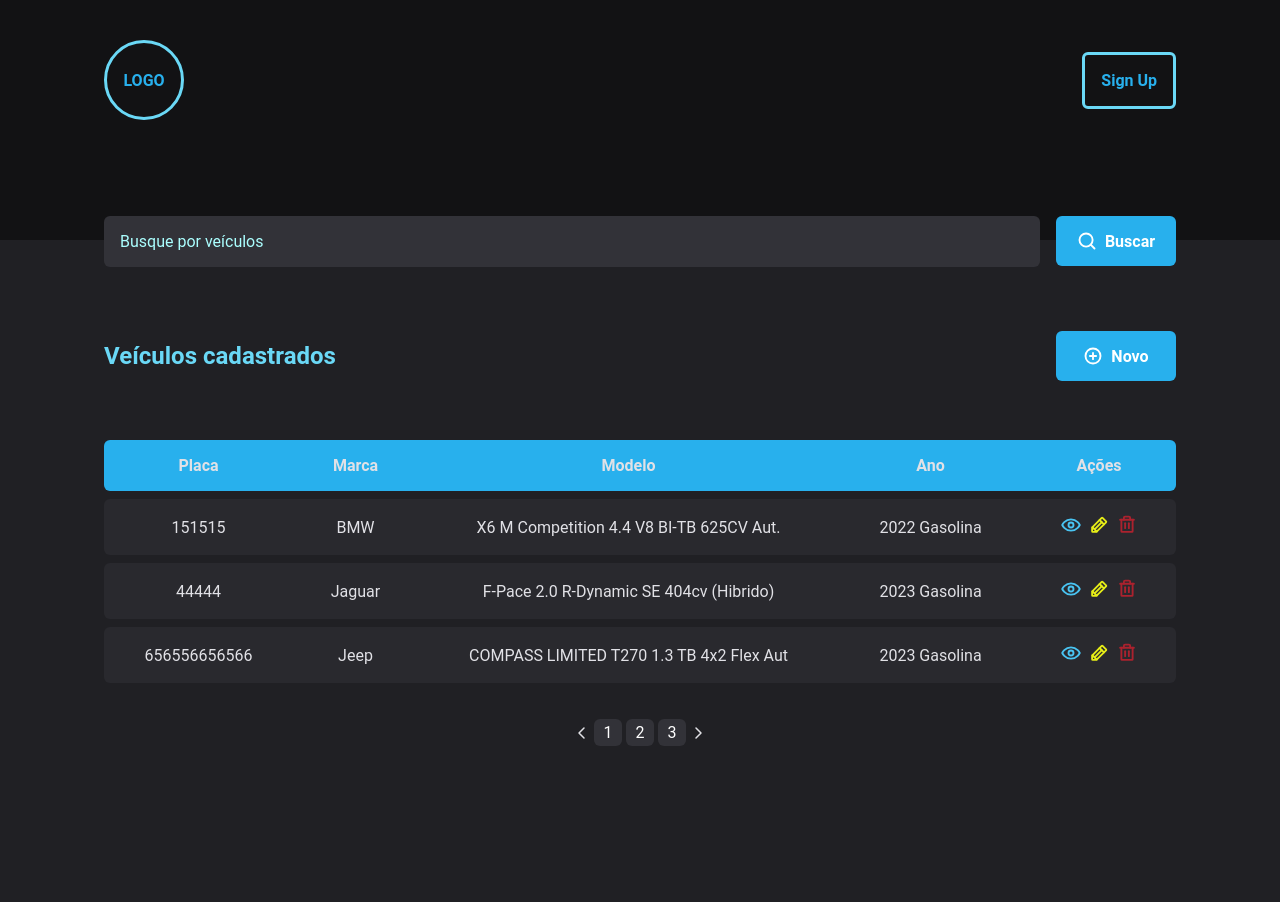
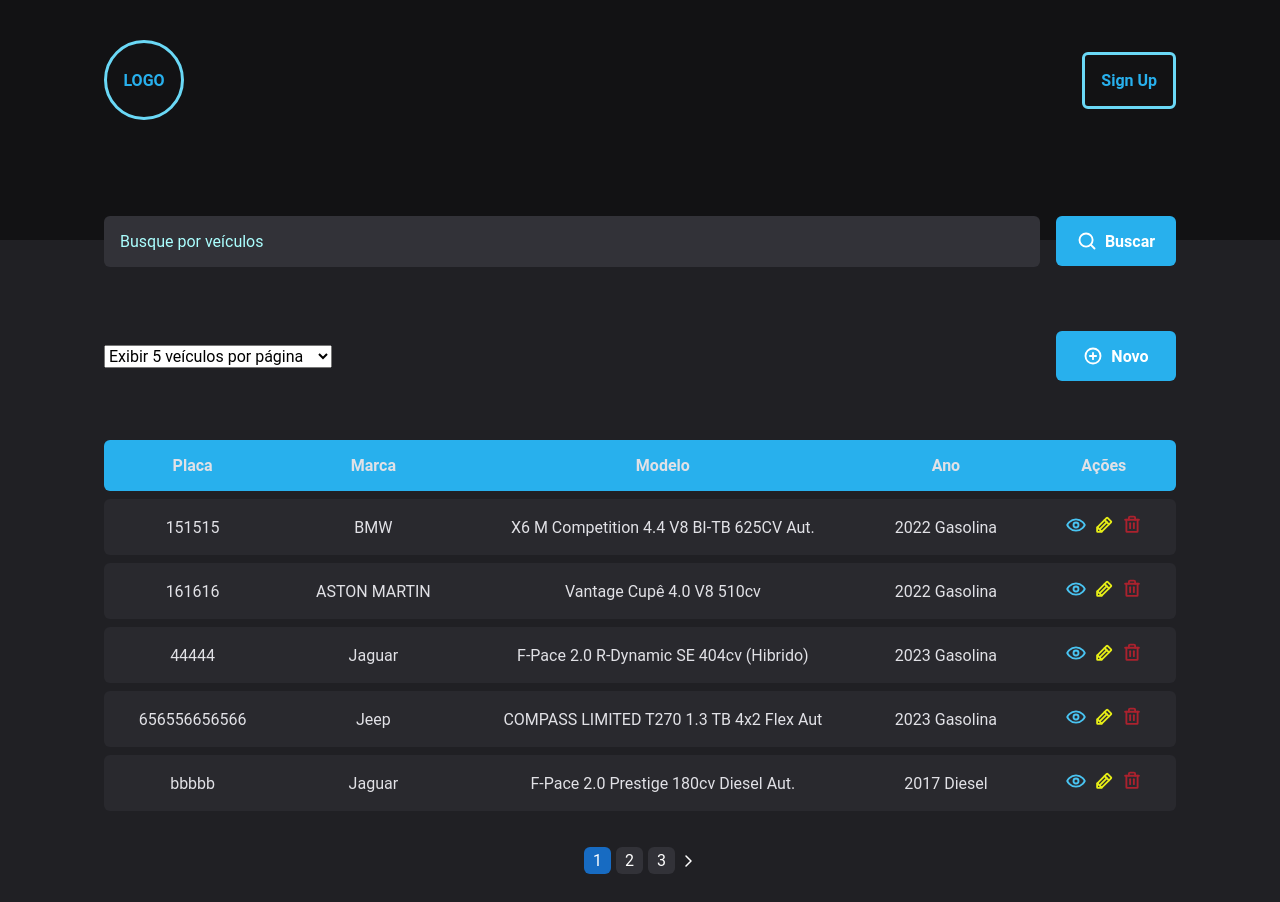
Before and after one commit to Jessica-Garcia/vehicle-registration, a React (Vite) app: page / in a window 1280 px wide. Before the commit the page ends 800 px from the top, so only its background shows below. Built offline with nearby package versions, Linux system fonts and the light colour scheme; data requests are answered from the project's data file.

Commit message:
refactor: improve pagination

```diff
--- a/server.json
+++ b/server.json
@@ -49,6 +49,66 @@
       "model": "F-Pace 2.0 R-Dynamic SE 404cv (Hibrido)",
       "brandId": "28",
       "brand": "Jaguar"
+    },
+    {
+      "id": "4a52c641-8f6c-419d-b4a0-3decd593d384",
+      "licensePlate": "pppppp",
+      "yearId": "2010-1",
+      "year": "2010 Gasolina",
+      "modelId": "9300",
+      "model": "Corolla ALTIS/A.Premiu. 2.0 Flex 16V Aut",
+      "brandId": "56",
+      "brand": "Toyota"
+    },
+    {
+      "id": "d53233d2-a0dd-41e8-978c-b906a0dfa0ca",
+      "licensePlate": "ggggg",
+      "yearId": "2019-3",
+      "year": "2019 Diesel",
+      "modelId": "7879",
+      "model": "XC 90 D-5 INSCRIPTION 2.0 235cv Dies. 5p",
+      "brandId": "58",
+      "brand": "Volvo"
+    },
+    {
+      "id": "4d60138a-402e-4b47-8c2b-5e02b1b265cb",
+      "licensePlate": "bbbbb",
+      "yearId": "2017-3",
+      "year": "2017 Diesel",
+      "modelId": "7662",
+      "model": "F-Pace 2.0 Prestige 180cv Diesel Aut.",
+      "brandId": "28",
+      "brand": "Jaguar"
+    },
+    {
+      "id": "2251c709-5339-4a2a-a970-103bafc5d269",
+      "licensePlate": "qqqqq",
+      "yearId": "1997-1",
+      "year": "1997 Gasolina",
+      "modelId": "2",
+      "model": "Legend 3.2/3.5",
+      "brandId": "1",
+      "brand": "Acura"
+    },
+    {
+      "id": "a1a96a8b-7ad4-494c-bdd0-16b053a90764",
+      "licensePlate": "wwwww",
+      "yearId": "2021-3",
+      "year": "2021 Diesel",
+      "modelId": "4567",
+      "model": "MARRUÁ AM 200 2.8  CD TDI Diesel",
+      "brandId": "2",
+      "brand": "Agrale"
+    },
+    {
+      "id": "5066f3f3-0095-45fa-9074-4df4362e0328",
+      "licensePlate": "161616",
+      "yearId": "2022-1",
+      "year": "2022 Gasolina",
+      "modelId": "10144",
+      "model": "Vantage Cupê  4.0 V8 510cv",
+      "brandId": "189",
+      "brand": "ASTON MARTIN"
     }
   ]
 }
--- a/src/pages/Home/index.tsx
+++ b/src/pages/Home/index.tsx
@@ -5,8 +5,10 @@ import { IVehicle } from "../../@types/IVehicle";
 import {
   AddButton,
   HomeContainer,
+  Options,
   Pagination,
-  Title,
+  PaginationButton,
+  PassPagesButton,
   VehicleTable,
 } from "./styles";
 import { SearchForm } from "./components/SearchForm";
@@ -14,8 +16,11 @@ import { TableItem } from "../../components/TableItem";
 
 export const Home = () => {
   const [vehicleList, setVehicleList] = useState<IVehicle[]>();
-  const [pages, setPages] = useState<number>(0);
+  const [totalVehicle, setTotalVehicle] = useState<number>(0);
   const [currentPage, setCurrentPage] = useState<number>(1);
+  const [totalPages, setTotalPages] = useState<number>(0);
+  const [pages, setPages] = useState<number[]>([]);
+  const [recordLimitPerPage, setRecordLimitPerPage] = useState<number>(5);
   const [query, setQuery] = useState<string>("");
 
   const deleteVehicle = async (id: string | undefined) => {
@@ -35,19 +40,27 @@ export const Home = () => {
   };
 
   const getVehicles = useCallback(async () => {
-    const limit = 3;
     const response = await api.get<IVehicle[]>("vehicles", {
       params: {
         _sort: "licensePlate",
         brand_like: query,
-        _limit: limit,
+        _limit: recordLimitPerPage,
         _page: currentPage,
         // q: query,
       },
     });
-    setPages(Math.ceil(response.headers["x-total-count"] / limit));
+
+    setTotalVehicle(Number(response.headers["x-total-count"]));
+    setTotalPages(Math.ceil(totalVehicle / recordLimitPerPage));
+
+    const arrayPages = [];
+    for (let page = 1; page <= totalPages; page++) {
+      arrayPages.push(page);
+    }
+    setPages(arrayPages);
+
     response.data && setVehicleList(response.data);
-  }, [currentPage, query]);
+  }, [currentPage, query, totalVehicle, totalPages, recordLimitPerPage]);
 
   const resetPage = (query: string) => {
     setCurrentPage(1);
@@ -61,14 +74,24 @@ export const Home = () => {
   return (
     <HomeContainer>
       <SearchForm onGetVehicles={resetPage} />
-      <Title>
-        <h2>Veículos cadastrados</h2>
+      <Options>
+        <select
+          onChange={(e) => {
+            setRecordLimitPerPage(Number(e.target.value));
+            setCurrentPage(1);
+          }}
+        >
+          <option value="5"> Exibir 5 veículos por página</option>
+          <option value="10">Exibir 10 Veículos por página</option>
+          <option value="15">Exibir 15 Veículos por página</option>
+          <option value="20">Exibir 20 Veículos por página</option>
+        </select>
         <AddButton>
           <a href="/vehicle/add">
             <PlusCircle weight="bold" size={20} /> Novo
           </a>
         </AddButton>
-      </Title>
+      </Options>
 
       <VehicleTable>
         <thead>
@@ -94,17 +117,30 @@ export const Home = () => {
         </tbody>
       </VehicleTable>
 
-      {vehicleList && pages > 1 && (
+      {vehicleList && totalPages > 1 && (
         <Pagination>
-          <span>
-            <CaretLeft weight="bold" />
-          </span>
-          <button onClick={() => setCurrentPage(1)}>1</button>
-          <button onClick={() => setCurrentPage(2)}>2</button>
-          <button onClick={() => setCurrentPage(3)}>3</button>
-          <span>
-            <CaretRight weight="bold" />
-          </span>
+          {currentPage > 1 && (
+            <PassPagesButton onClick={() => setCurrentPage(currentPage - 1)}>
+              <CaretLeft weight="bold" />
+            </PassPagesButton>
+          )}
+          {pages.map((page) => {
+            return (
+              <PaginationButton
+                key={page}
+                onClick={() => setCurrentPage(page)}
+                isSelected={page === currentPage}
+              >
+                {page}
+              </PaginationButton>
+            );
+          })}
+
+          {currentPage < totalPages && (
+            <PassPagesButton onClick={() => setCurrentPage(currentPage + 1)}>
+              <CaretRight weight="bold" />
+            </PassPagesButton>
+          )}
         </Pagination>
       )}
     </HomeContainer>
--- a/src/pages/Home/styles.ts
+++ b/src/pages/Home/styles.ts
@@ -9,7 +9,7 @@ export const HomeContainer = styled.main`
   padding: 0 1.5rem;
 `;
 
-export const Title = styled.div`
+export const Options = styled.div`
   margin: 4rem 0 2rem;
   display: flex;
   align-items: center;
@@ -68,8 +68,13 @@ export const Pagination = styled.div`
   margin-top: 3rem;
   position: relative;
   bottom: 1.5rem;
+`;
 
-  button {
+interface IsSelected {
+  isSelected: boolean;
+}
+
+export const PaginationButton = styled.button<IsSelected>`
   width: 1.7rem;
   height: 1.7rem;
   border-radius: 6px;
@@ -77,20 +82,32 @@ export const Pagination = styled.div`
   background-color: ${(props) => props.theme["gray-600"]};
   border: 0;
   cursor: pointer;
+  ${(props) =>
+    props.isSelected && {
+      background: props.theme["blue-600"],
+    }}
 
   &:hover {
     background: ${(props) => props.theme["gray-400"]};
 
     transition: background 0.3s;
   }
-  }
-  span {
+`;
+
+export const PassPagesButton = styled.button`
   display: flex;
   align-items: center;
+  background-color: transparent;
+  border: 0;
+  color: ${(props) => props.theme.white};
 
   &:hover {
     cursor: pointer;
+    color: ${(props) => props.theme["gray-300"]};
   }
+
+  &:active {
+    font-size: 24px;
   }
 `;
 
--- a/src/styles/global.ts
+++ b/src/styles/global.ts
@@ -9,7 +9,7 @@ export const GlobalStyle = createGlobalStyle`
 
     :focus{
         outline: 0;
-        box-shadow: 0 0 0 2px ${(props) => props.theme["blue-500"]};
+        //box-shadow: 0 0 0 2px ${(props) => props.theme["blue-500"]};
     }
 
     body{
```
Lines whose indentation alone changed are shown as unchanged.
